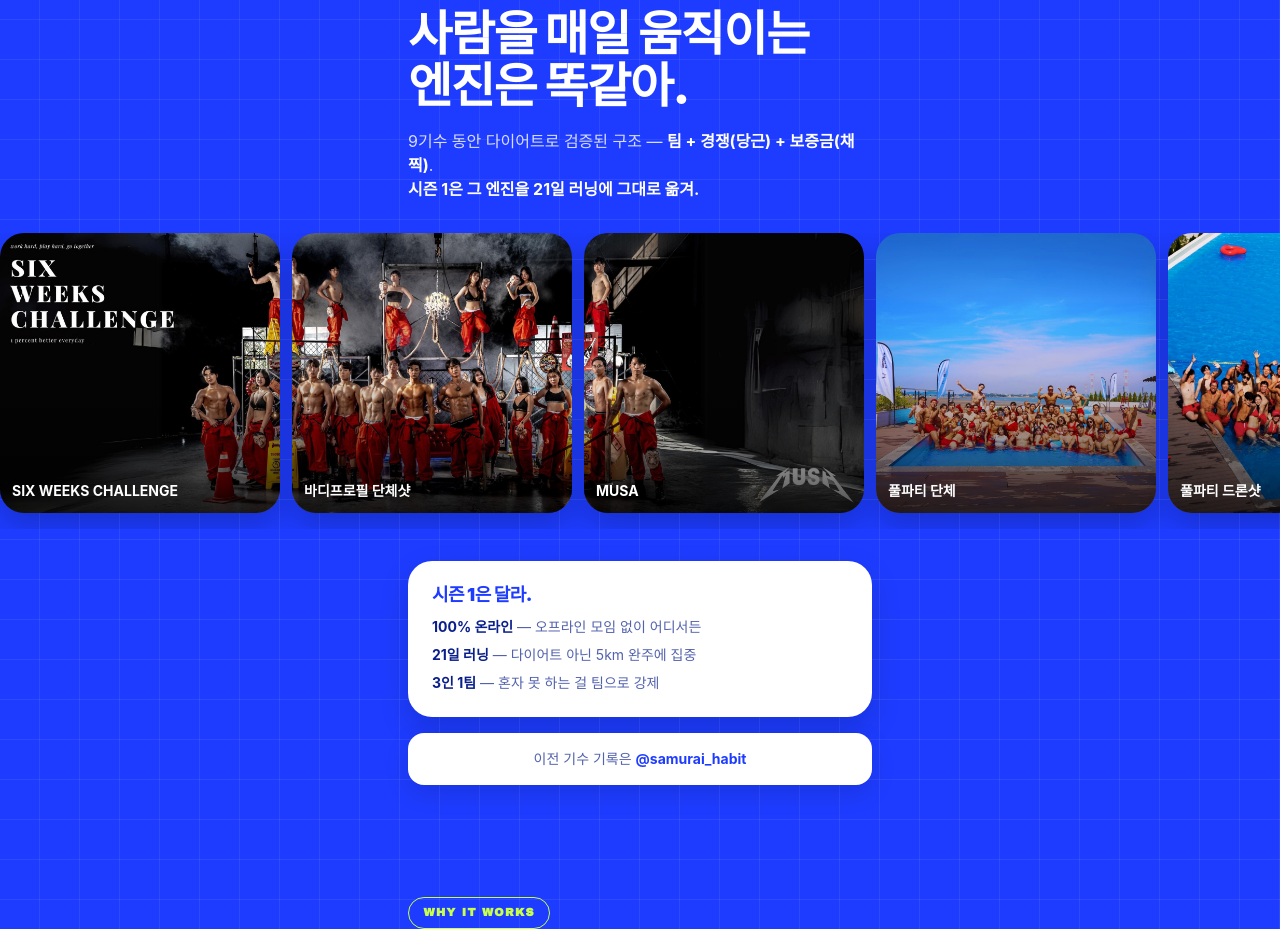
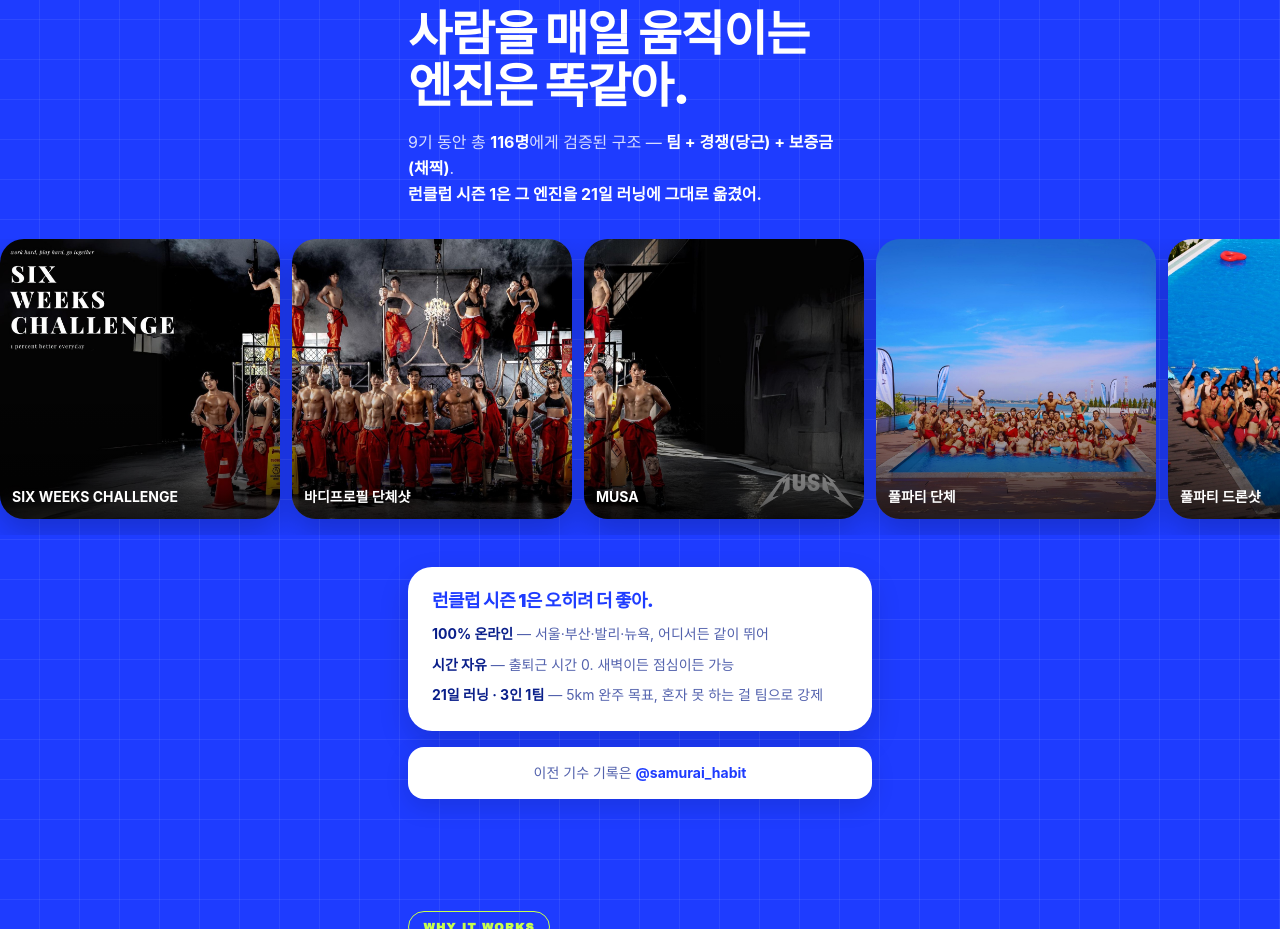
Before and after one commit to sgi105/diet-challenge-landing, a React (Vite) app: page / in a window 1280 px wide. Shown: the part 6660-7589 px from the top of the page. Built offline with nearby package versions, Linux system fonts and the light colour scheme; no server answers; the database is empty; a web font is replaced by a local one.

Commit message:
fix(instagram): 한글 줄바꿈 가독성 개선 (break-keep + leading-relaxed)
9기 검증된 구조 텍스트와 런클럽 시즌 1 카드에서 단어 중간 줄바꿈 방지

Co-Authored-By: Claude Opus 4.7 (1M context) <noreply@anthropic.com>

```diff
--- a/src/components/sections/InstagramSection.jsx
+++ b/src/components/sections/InstagramSection.jsx
@@ -20,10 +20,10 @@ export default function InstagramSection() {
           <h2 className="font-kr text-3xl md:text-5xl font-black mt-4 mb-4 text-text-primary leading-tight">
             사람을 매일 움직이는<br />엔진은 똑같아.
           </h2>
-          <p className="text-text-secondary mb-8">
-            9기수 동안 다이어트로 검증된 구조 — <span className="text-text-primary font-bold">팀 + 경쟁(당근) + 보증금(채찍)</span>.
+          <p className="text-text-secondary mb-8 break-keep leading-relaxed">
+            9기 동안 총 <span className="text-text-primary font-bold">116명</span>에게 검증된 구조 — <span className="text-text-primary font-bold">팀 + 경쟁(당근) + 보증금(채찍)</span>.
             <br />
-            <span className="text-text-primary font-bold">시즌 1은 그 엔진을 21일 러닝에 그대로 옮겨.</span>
+            <span className="text-text-primary font-bold">런클럽 시즌 1은 그 엔진을 21일 러닝에 그대로 옮겼어.</span>
           </p>
         </AnimateOnScroll>
       </div>
@@ -56,18 +56,18 @@ export default function InstagramSection() {
       {/* Online distinction */}
       <AnimateOnScroll className="mt-8 px-6 max-w-lg mx-auto">
         <div className="bg-bg-card rounded-3xl p-6 shadow-[0_12px_30px_rgba(0,0,0,0.15)]">
-          <p className="text-bg-primary font-extrabold text-lg mb-3 font-kr">
-            시즌 1은 달라.
+          <p className="text-bg-primary font-extrabold text-lg mb-3 font-kr break-keep">
+            런클럽 시즌 1은 오히려 더 좋아.
           </p>
-          <div className="space-y-2 text-sm text-card-ink-muted">
+          <div className="space-y-2 text-sm text-card-ink-muted break-keep leading-relaxed">
             <p>
-              <span className="text-card-ink font-bold">100% 온라인</span> — 오프라인 모임 없이 어디서든
+              <span className="text-card-ink font-bold">100% 온라인</span> — 서울·부산·발리·뉴욕, 어디서든 같이 뛰어
             </p>
             <p>
-              <span className="text-card-ink font-bold">21일 러닝</span> — 다이어트 아닌 5km 완주에 집중
+              <span className="text-card-ink font-bold">시간 자유</span> — 출퇴근 시간 0. 새벽이든 점심이든 가능
             </p>
             <p>
-              <span className="text-card-ink font-bold">3인 1팀</span> — 혼자 못 하는 걸 팀으로 강제
+              <span className="text-card-ink font-bold">21일 러닝 · 3인 1팀</span> — 5km 완주 목표, 혼자 못 하는 걸 팀으로 강제
             </p>
           </div>
         </div>
```
